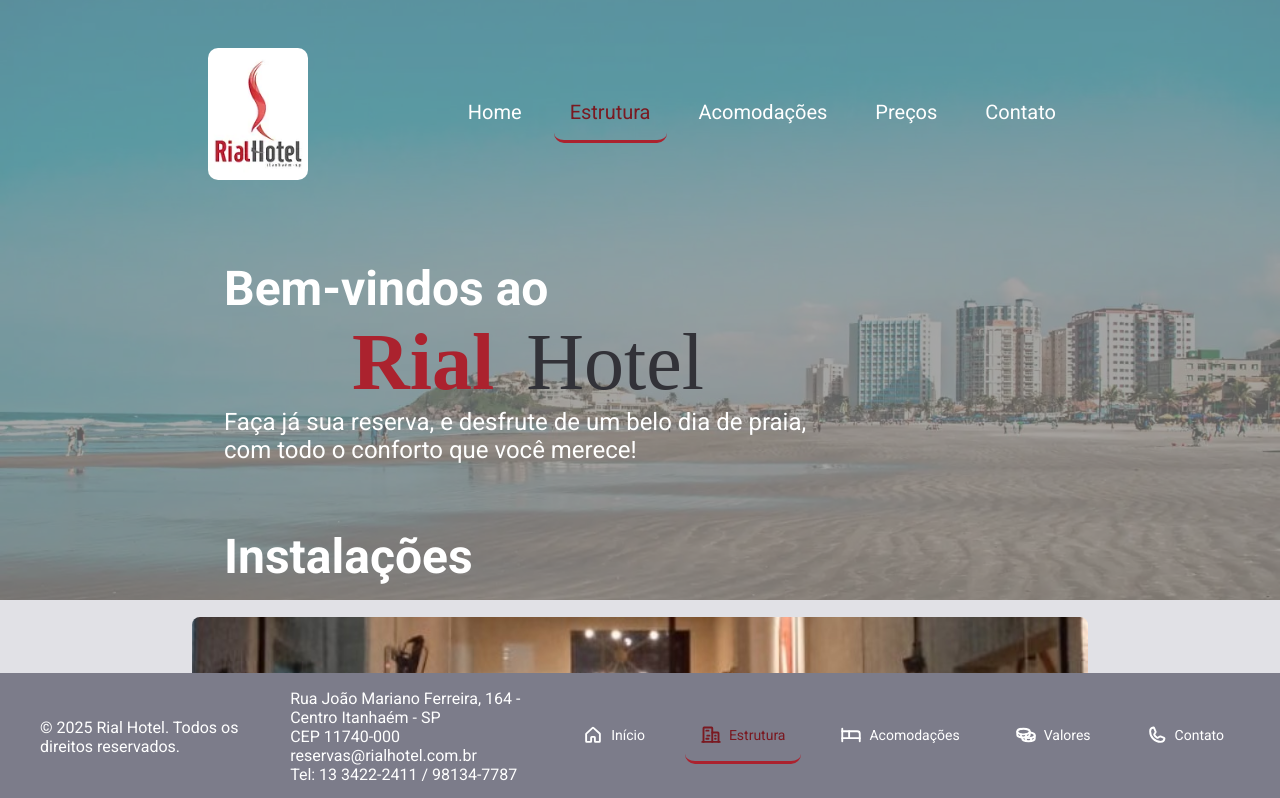
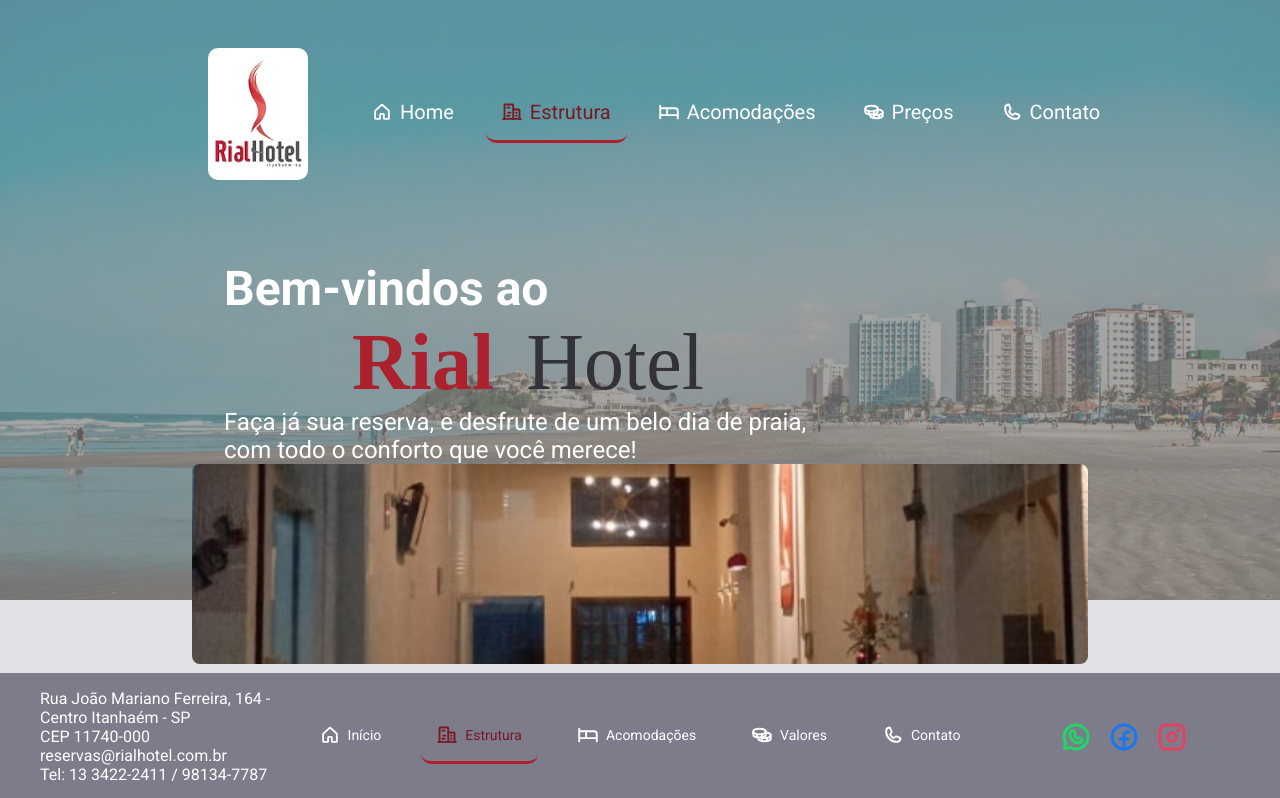
Before and after one commit to LuisHenriqueXavier/Rial-Hotel, a React (Vite) app: page /RialHotel/facilities in a window 1280 px wide. Shown: the top 798 px of the page. Built offline with nearby package versions, Linux system fonts and the light colour scheme.

Commit message:
feat: adicionado svg no menu

```diff
--- a/src/components/Footer/index.tsx
+++ b/src/components/Footer/index.tsx
@@ -1,12 +1,12 @@
 import { NavLink } from "react-router-dom";
 import { FooterContainer, FooterContent } from "./styles";
 import { House, Bed, Coins, Phone, Buildings } from "phosphor-react";
+import { WhatsappLogo, FacebookLogo, InstagramLogo } from "phosphor-react"; // Importando os ícones de redes sociais
 
 export function Footer() {
   return (
     <FooterContainer>
       <FooterContent>
-        <p>© 2025 Rial Hotel. Todos os direitos reservados.</p>
         <p>
           Rua João Mariano Ferreira, 164 - Centro Itanhaém - SP <br />
           CEP 11740-000 <br />
@@ -30,6 +30,36 @@
             <Phone size={20} weight="bold" alt="Contato" /> Contato
           </NavLink>
         </nav>
+
+        {/* Redes sociais */}
+        <div className="social-media">
+          <div className="icons">
+            <a
+              href="https://wa.me/5513981347787"
+              target="_blank"
+              rel="noopener noreferrer"
+              aria-label="WhatsApp"
+            >
+              <WhatsappLogo size={32} color="#25D366" weight="bold" alt="WhatsApp" />
+            </a>
+            <a
+              href="https://www.facebook.com/rialhotel"
+              target="_blank"
+              rel="noopener noreferrer"
+              aria-label="Facebook"
+            >
+              <FacebookLogo size={32} color="#1877F2" weight="bold" alt="Facebook" />
+            </a>
+            <a
+              href="https://www.instagram.com/rialhotel"
+              target="_blank"
+              rel="noopener noreferrer"
+              aria-label="Instagram"
+            >
+              <InstagramLogo size={32} color="#E4405F" weight="bold" alt="Instagram" />
+            </a>
+          </div>
+        </div>
       </FooterContent>
     </FooterContainer>
   );
--- a/src/components/Footer/styles.ts
+++ b/src/components/Footer/styles.ts
@@ -13,12 +13,12 @@
   justify-content: center;
   align-items: center;
   z-index: 1; /* Garante que o footer fique acima de outros elementos */
- /* Esconde o footer em telas menores */
- @media (max-width: 768px) {
-    display: none;
+
+  /* Esconde o footer em telas menores */
+  @media (max-width: 768px) {
+    display: block; /* Exibe o footer de forma empilhada em telas pequenas */
   }
 `;
-
 
 export const FooterContent = styled.div`
   width: 100%;
@@ -33,10 +33,10 @@
   p {
     margin: 0;
     font-size: 1rem;
+    flex: 1;
   }
 
   nav {
-    gap: 1.5rem;
     display: flex;
     gap: 1.5rem;
 
@@ -63,4 +63,27 @@
       border-bottom: 3px solid ${(props) => props.theme["red-500"]};
     }
   }
+
+  .social-media {
+    display: flex;
+    gap: 1rem;
+    align-items: center;
+    justify-content: center;
+    flex: 1;
+
+    .icons {
+      display: flex;
+      gap: 1rem;
+
+      a {
+        display: flex;
+        justify-content: center;
+        align-items: center;
+      }
+    }
+  }
+
+  @media (max-width: 768px) {
+    display:none;
+  }
 `;
--- a/src/components/Header/index.tsx
+++ b/src/components/Header/index.tsx
@@ -1,28 +1,30 @@
 import { HeaderContainer } from "./styles";
-import rialLogo from '../../assets/rialLogo.jpg'
+import rialLogo from '../../assets/rialLogo.jpg';
 import { NavLink } from "react-router-dom";
+import { House, Bed, Coins, Phone, Buildings } from "phosphor-react"; // Ícones SVG do menu
 
 export function Header() {
   return (
     <HeaderContainer>
-            <img src={rialLogo} alt=""/>
+      <img src={rialLogo} alt="Rial Hotel Logo" />
+
       <nav>
-                <NavLink to="/">
-                    Home
+        <NavLink to="/" aria-label="Início">
+          <House size={20} weight="bold" alt="Início" /> Home
         </NavLink>
-                <NavLink to="/facilities">
-                    Estrutura
+        <NavLink to="/facilities" aria-label="Estrutura">
+          <Buildings size={20} weight="bold" alt="Estrutura" /> Estrutura
         </NavLink>
-                <NavLink to="/rooms">
-                    Acomodações
+        <NavLink to="/rooms" aria-label="Acomodações">
+          <Bed size={20} weight="bold" alt="Acomodações" /> Acomodações
         </NavLink>
-                <NavLink to="/price">
-                    Preços
+        <NavLink to="/price" aria-label="Valores">
+          <Coins size={20} weight="bold" alt="Valores" /> Preços
         </NavLink>
-                <NavLink to="/contact">
-                    Contato
+        <NavLink to="/contact" aria-label="Contato">
+          <Phone size={20} weight="bold" alt="Contato" /> Contato
         </NavLink>
       </nav>
     </HeaderContainer>
-    )
+  );
 }
--- a/src/components/Header/styles.ts
+++ b/src/components/Header/styles.ts
@@ -33,6 +33,7 @@
       border-bottom: 3px solid transparent;
       padding: 1rem;
       border-radius: 10px;
+      gap: 0.5rem;
       transition: border-bottom 0.3s ease-in-out, padding 0.3s ease-in-out; /* Transições para os links */
     }
 
--- a/src/pages/Contact/index.tsx
+++ b/src/pages/Contact/index.tsx
@@ -1,22 +1,60 @@
 import { ContactContainer, FormContainer, MapContainer } from "./styles";
+import { WhatsappLogo, FacebookLogo, InstagramLogo } from "phosphor-react"; // Importando os ícones
 
 export function Contact() {
-  const handleSubmit = (event: React.FormEvent) => {
-    event.preventDefault();
-    alert("Mensagem enviada! Entraremos em contato em breve.");
-  };
-
   return (
     <ContactContainer>
+      <FormContainer>
+        {/* Redes sociais */}
+        <div className="social-media">
+          <h2>Redes sociais</h2>
+          <div className="icons">
+            <a
+              href="https://wa.me/5513981347787"
+              target="_blank"
+              rel="noopener noreferrer"
+            >
+              <WhatsappLogo size={32} color="#25D366" weight="bold" />
+            </a>
+            <a
+              href="https://www.facebook.com/rialhotel"
+              target="_blank"
+              rel="noopener noreferrer"
+            >
+              <FacebookLogo size={32} color="#1877F2" weight="bold" />
+            </a>
+            <a
+              href="https://www.instagram.com/rialhotel"
+              target="_blank"
+              rel="noopener noreferrer"
+            >
+              <InstagramLogo size={32} color="#E4405F" weight="bold" />
+            </a>
+          </div>
+        </div>
 
-      <FormContainer>
-        <h1>Contato</h1>
-        <form onSubmit={handleSubmit}>
+        <form
+          action="mailto:reservas@rialhotel.com.br"
+          method="POST"
+          encType="text/plain"
+        >
           <label htmlFor="name">Nome:</label>
-          <input type="text" id="name" name="name" placeholder="Seu nome" required />
+          <input
+            type="text"
+            id="name"
+            name="name"
+            placeholder="Seu nome"
+            required
+          />
 
           <label htmlFor="email">E-mail:</label>
-          <input type="email" id="email" name="email" placeholder="Seu e-mail" required />
+          <input
+            type="email"
+            id="email"
+            name="email"
+            placeholder="Seu e-mail"
+            required
+          />
 
           <label htmlFor="message">Mensagem:</label>
           <textarea
--- a/src/pages/Contact/styles.ts
+++ b/src/pages/Contact/styles.ts
@@ -2,35 +2,35 @@
 
 export const ContactContainer = styled.div`
   display: flex;
-  flex-direction: row;
-  justify-content: space-between;
-  align-items: flex-start;
+  flex-direction: column;
   gap: 2rem;
   padding: 2rem;
   max-width: 1200px;
-  margin-top: -50px;
+  margin: 0 auto;
 
   @media (max-width: 800px) {
-    flex-direction: column;
-    align-items: center;
+    padding: 1rem;
   }
 `;
 
 export const FormContainer = styled.div`
-    margin-top: 2rem;
-    flex: 1;
-    max-width: 600px;
-
+margin-top: 70px;
+  border-radius: 5px;
+  padding: 2rem;
+  display: flex;
+  flex-direction: column;
+  gap: 1.5rem;
 
   form {
-    margin-top: 2rem;
-    display: flex;
-    flex-direction: column;
+    display: grid;
+    grid-template-columns: 1fr 2fr;
     gap: 1rem;
 
     label {
       font-weight: bold;
       color: #555;
+      display: flex;
+      align-items: center;
     }
 
     input,
@@ -42,7 +42,12 @@
       font-size: 1rem;
     }
 
+    textarea {
+      grid-column: span 2;
+    }
+
     button {
+      grid-column: span 2;
       padding: 0.8rem;
       background-color: #007bff;
       color: #fff;
@@ -50,30 +55,57 @@
       border-radius: 5px;
       cursor: pointer;
       font-size: 1rem;
+      transition: background-color 0.3s;
 
       &:hover {
         background-color: #0056b3;
       }
     }
   }
+
+  .social-media {
+    margin-top: 1.5rem;
+    align-self: center
+
+    h2 {
+      font-size: 1.2rem;
+      color: #333;
+      margin-bottom: 1rem;
+    }
+
+    .icons {
+      display: flex;
+      gap: 1rem;
+
+      a {
+        text-decoration: none;
+        display: flex;
+        align-items: center;
+        justify-content: center;
+        border: 2px solid transparent;
+        border-radius: 50%;
+        padding: 0.5rem;
+        transition: all 0.3s ease;
+
+        &:hover {
+          border: 2px solid #ddd;
+        }
+      }
+    }
+  }
 `;
 
 export const MapContainer = styled.div`
-  flex: 1;
-  max-width: 600px;
+  width: 100%;
   height: 400px;
   border: 1px solid #ddd;
   border-radius: 5px;
   overflow: hidden;
-  margin-top: 13rem;
+  margin-bottom: 100px;
 
   iframe {
     width: 100%;
     height: 100%;
     border: none;
   }
-
-    @media (max-width: 768px) {
-        margin-top: 2rem;
-    }
 `;
--- a/src/pages/Facilities/index.tsx
+++ b/src/pages/Facilities/index.tsx
@@ -23,7 +23,6 @@
   };
     return (
         <FacilitiesContainer>
-            <h1>Instalações</h1>
         {[img1, img2, img3, img4, img5, img6, img7, img8, img9].map(
           (image, index) => (
             <img
--- a/src/pages/Price/index.tsx
+++ b/src/pages/Price/index.tsx
@@ -5,7 +5,6 @@
 export function Price() {
     return (
         <PriceContainer>
-            <h1>Preços</h1>
 
             <h2>Tabela de Alta Temporada</h2>
             <h2>
--- a/src/pages/Rooms/index.tsx
+++ b/src/pages/Rooms/index.tsx
@@ -32,7 +32,6 @@
 
   return (
     <RoomContainer>
-      <h1>Acomodações</h1>
       <h3>Suítes com ar condicionado</h3>
       <Room>
         {[RoomA, rooma1, rooma2, rooma3, rooma4, rooma5, rooma6, rooma7].map(
```
Lines whose indentation alone changed are shown as unchanged.
